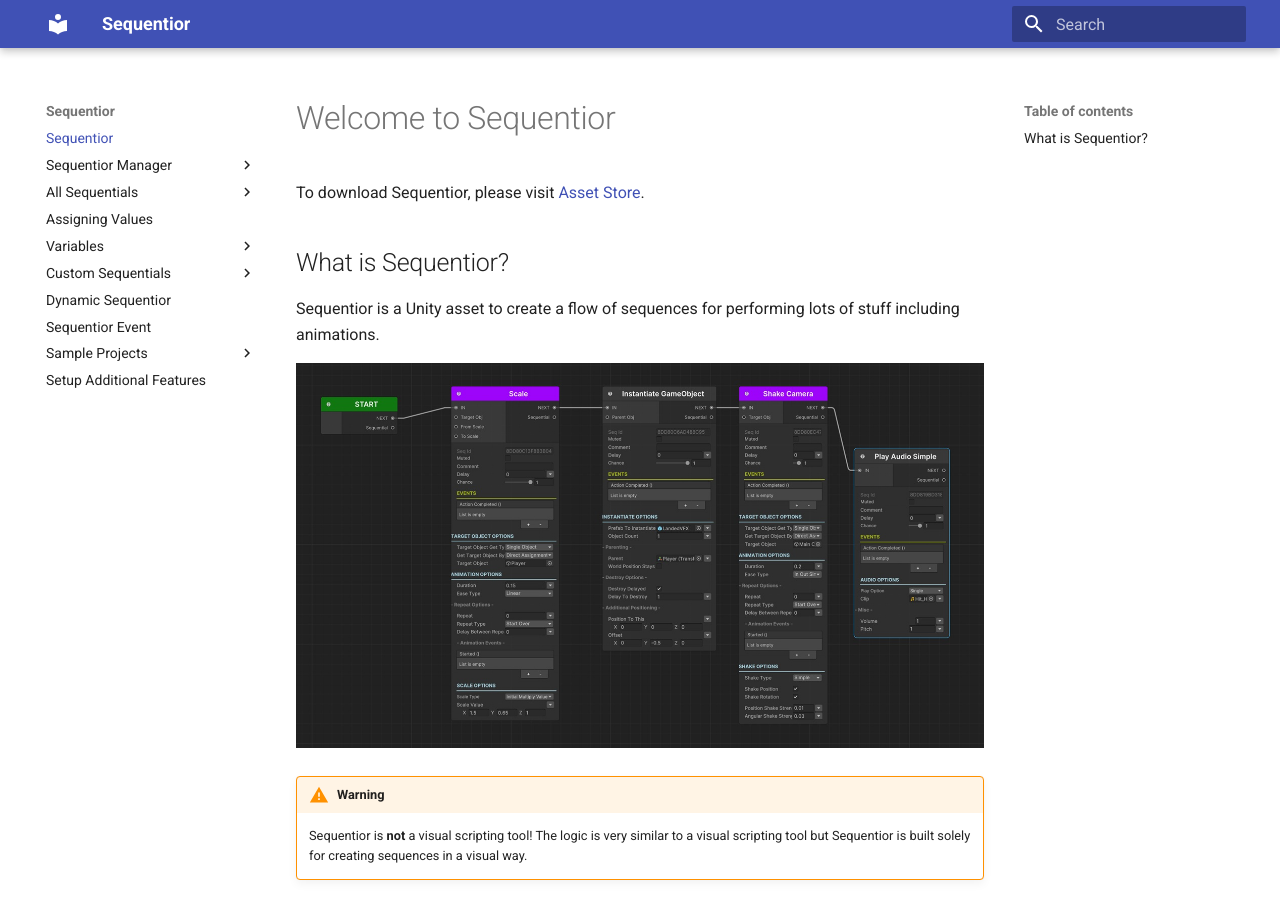
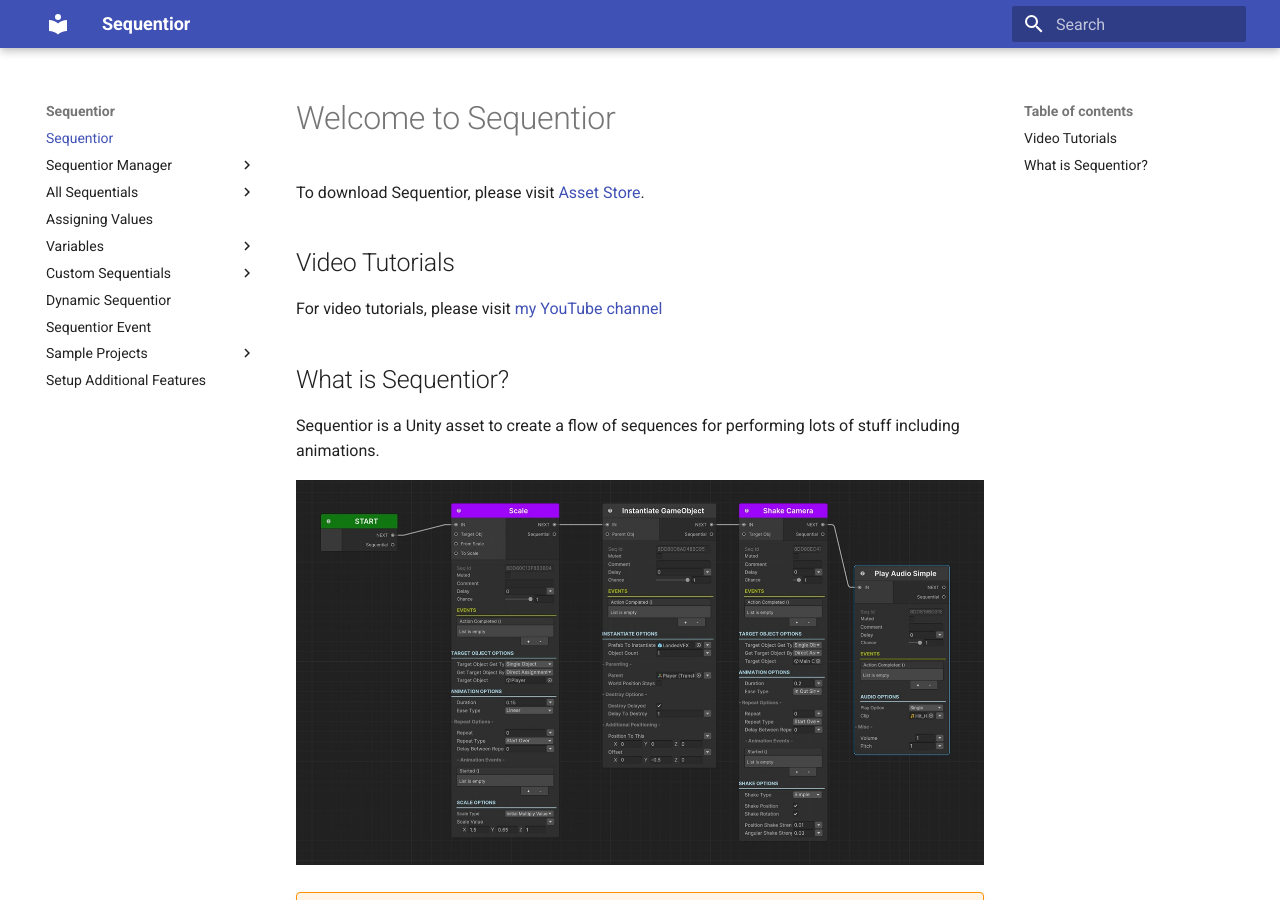
Before and after one commit to kerimkaynakcigames/Sequentior, an MkDocs documentation site: the page built from docs/index.md, in a window 1280 px wide and 900 px high. Built offline with MkDocs 1.6.1 and Material for MkDocs 9.7.7, drawn with Linux system fonts in a browser that asks for light colours.

Commit message:
Add files via upload

```diff
--- a/docs/index.md
+++ b/docs/index.md
@@ -1,6 +1,10 @@
 # Welcome to Sequentior
 
 To download Sequentior, please visit [Asset Store](https://u3d.as/3zcL).
+
+## Video Tutorials
+
+For video tutorials, please visit [my YouTube channel](https://www.youtube.com/playlist?list=PL4V_Ku4wrTUuIAPjiktsWgrQkWVpfa4IZ)
 
 ## What is Sequentior?
 
```
